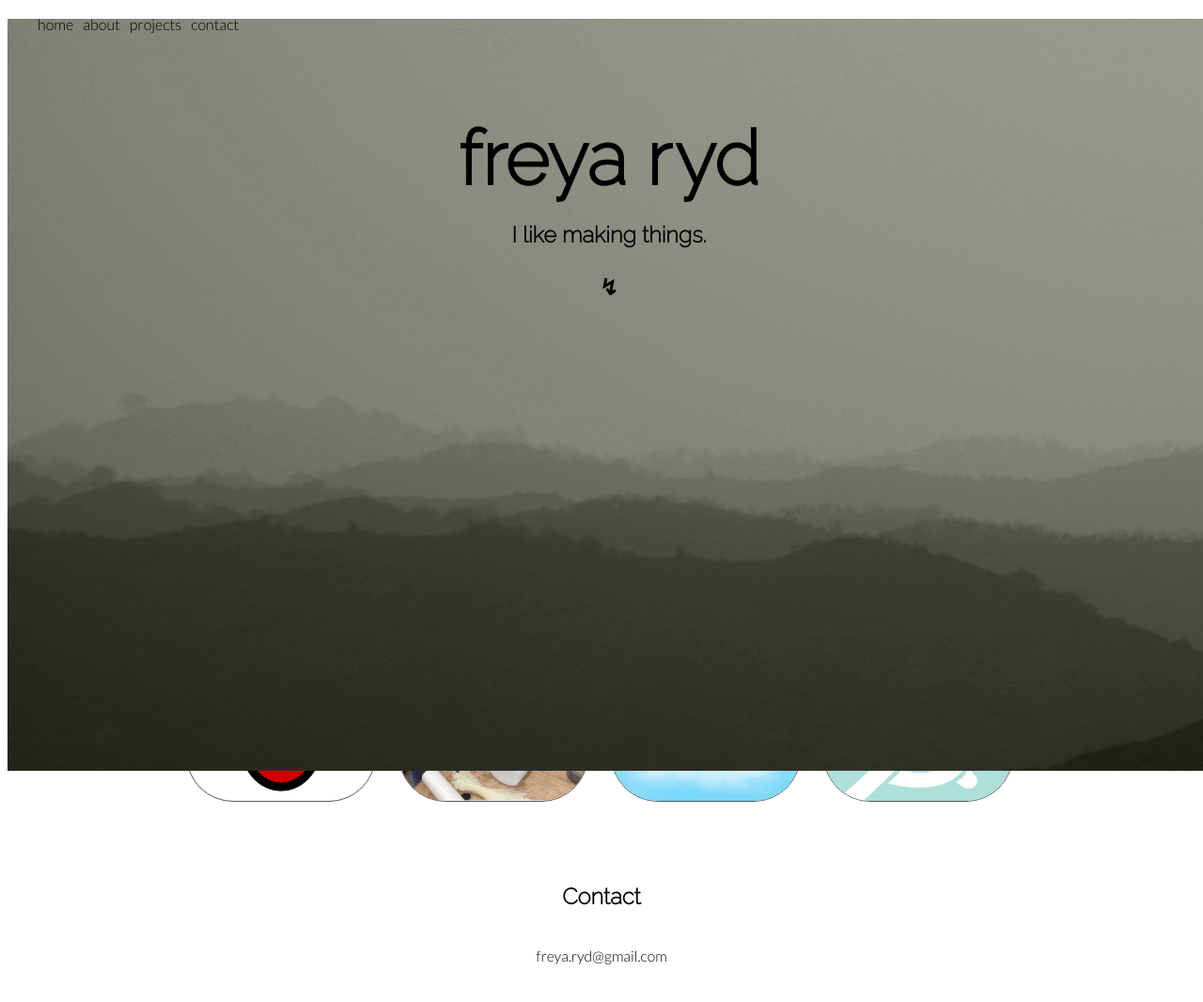
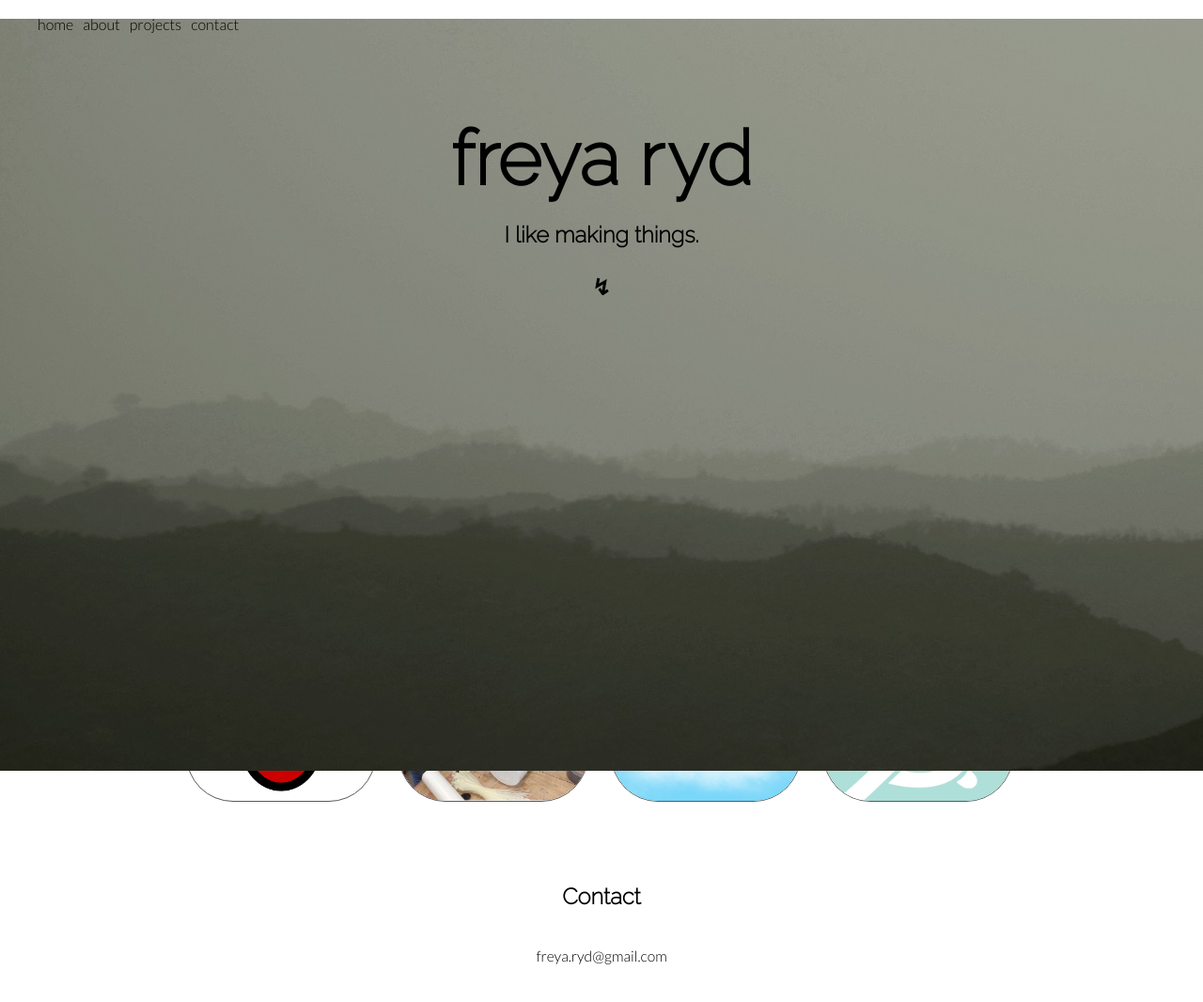
Before and after one commit to freyaryd/freyaryd.github.io, a PHP site: page / in a window 1280 px wide. Shown: the whole page at 94% size. Run offline with PHP 8.4, Linux system fonts and the light colour scheme.

Commit message:
Update main2.css

```diff
--- a/css/main2.css
+++ b/css/main2.css
@@ -9,7 +9,9 @@ html{
     position: absolute;
     background-attachment: fixed;*/
 }
-
+body{
+    margin: 0px;
+}
 h1{
     font-family: 'Raleway', sans-serif;
     font-size: 500%;
```
